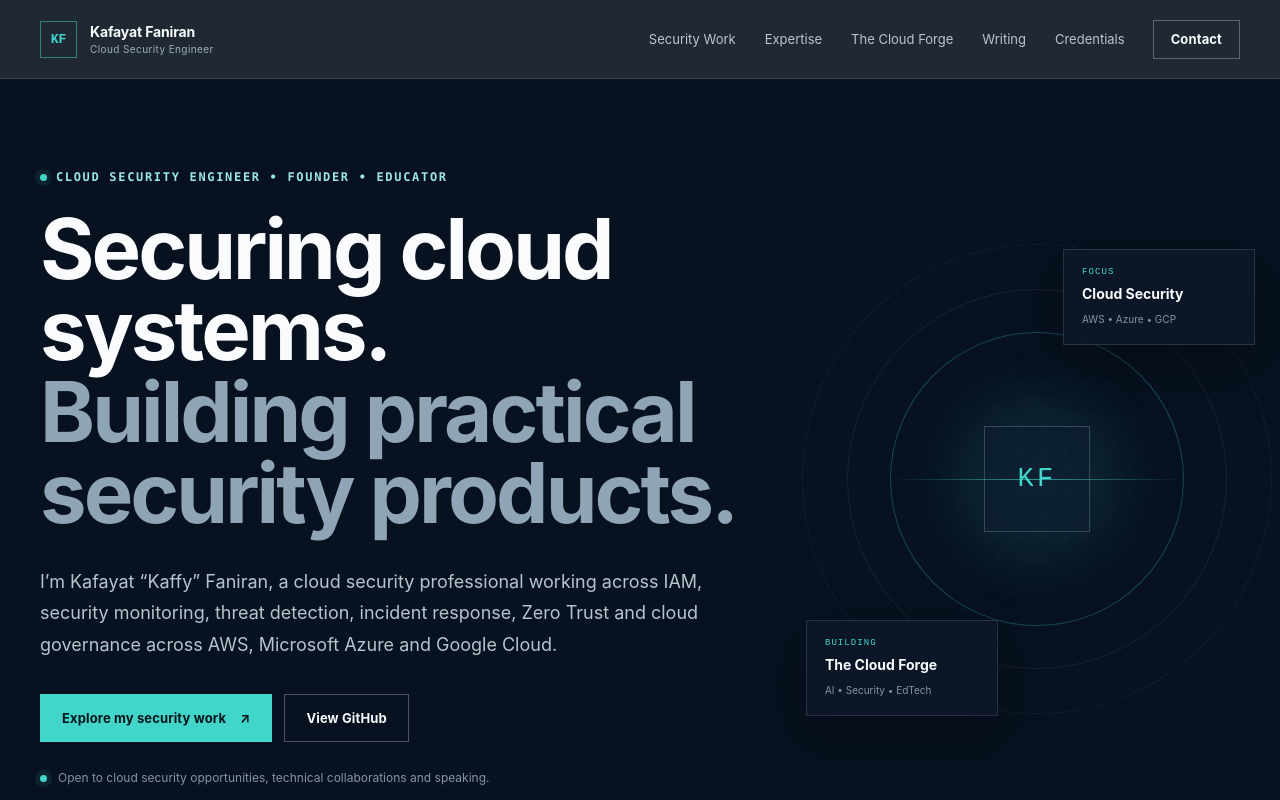
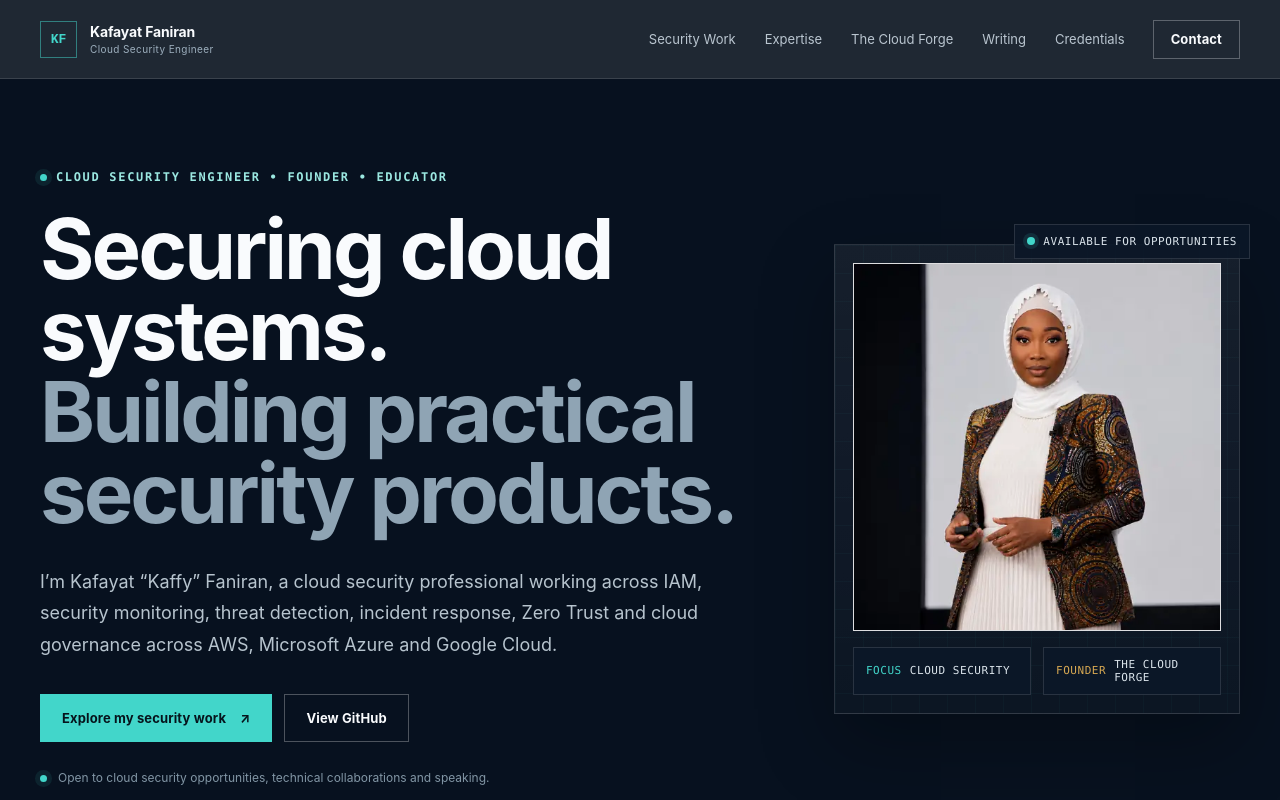
Before and after one commit to KaffyDevelops/kaffy-portfolio, a Next.js app: page / in a window 1280 px wide. Shown: the top 800 px of the page. Built offline with nearby package versions, Linux system fonts and the light colour scheme.

Commit message:
feat: feature Kaffy's professional portrait in homepage hero

```diff
--- a/src/app/page.tsx
+++ b/src/app/page.tsx
@@ -1,5 +1,7 @@
 import Link from "next/link";
+import Image from "next/image";
 import { SiteFooter, SiteHeader } from "@/components/SiteShell";
+import { kaffyPortrait } from "@/lib/portrait";
 
 const expertise = [
   { number: "01", title: "Identity & Access", copy: "IAM, least privilege, RBAC, MFA, Conditional Access, privileged access, access reviews and Zero Trust identity." },
@@ -15,7 +17,22 @@ const credentials = [
   ["Google Cybersecurity Professional Certificate", "Google", "Professional certificate"],
   ["AWS Certified Cloud Practitioner", "Amazon Web Services", "Cloud certification"],
   ["Microsoft Certified: Azure Fundamentals", "Microsoft", "AZ-900"],
+  ["Cybersecurity Bootcamp", "Zero To Mastery", "Completed"],
 ];
+
+const heroBadgeStyle = {
+  display: "inline-flex",
+  alignItems: "center",
+  gap: "8px",
+  padding: "10px 12px",
+  border: "1px solid rgba(255,255,255,.12)",
+  background: "rgba(11,23,40,.92)",
+  color: "#dbe4eb",
+  fontFamily: "ui-monospace, SFMono-Regular, Menlo, monospace",
+  fontSize: "11px",
+  letterSpacing: ".05em",
+  textTransform: "uppercase" as const,
+};
 
 export default function Home() {
   return (
@@ -34,11 +51,70 @@ export default function Home() {
               </div>
               <p className="availability"><span /> Open to cloud security opportunities, technical collaborations and speaking.</p>
             </div>
-            <div className="hero-visual" aria-hidden="true">
-              <div className="signal-card signal-top"><small>FOCUS</small><strong>Cloud Security</strong><span>AWS • Azure • GCP</span></div>
-              <div className="visual-core"><span className="core-ring ring-one" /><span className="core-ring ring-two" /><div className="monogram">KF</div><div className="scan-line" /></div>
-              <div className="signal-card signal-bottom"><small>BUILDING</small><strong>The Cloud Forge</strong><span>AI • Security • EdTech</span></div>
-              <div className="grid-dots" />
+
+            <div className="hero-visual">
+              <div style={{ width: "100%", maxWidth: 430, margin: "0 auto", position: "relative" }}>
+                <div
+                  style={{
+                    position: "absolute",
+                    top: -20,
+                    right: -10,
+                    zIndex: 3,
+                    ...heroBadgeStyle,
+                  }}
+                >
+                  <span style={{ width: 8, height: 8, borderRadius: 999, background: "#42d6ca", boxShadow: "0 0 0 4px rgba(66,214,202,.12)" }} />
+                  Available for opportunities
+                </div>
+
+                <div
+                  style={{
+                    position: "relative",
+                    background: "linear-gradient(180deg, rgba(255,255,255,.06), rgba(255,255,255,.02))",
+                    border: "1px solid rgba(255,255,255,.12)",
+                    padding: 18,
+                    boxShadow: "0 30px 70px rgba(0,0,0,.28)",
+                    overflow: "hidden",
+                  }}
+                >
+                  <div
+                    aria-hidden="true"
+                    style={{
+                      position: "absolute",
+                      inset: 0,
+                      backgroundImage: "linear-gradient(rgba(66,214,202,.05) 1px, transparent 1px), linear-gradient(90deg, rgba(66,214,202,.05) 1px, transparent 1px)",
+                      backgroundSize: "28px 28px",
+                      opacity: 0.7,
+                      pointerEvents: "none",
+                    }}
+                  />
+
+                  <div style={{ position: "relative", border: "1px solid rgba(255,255,255,.14)", background: "#d8d8db" }}>
+                    <Image
+                      src={kaffyPortrait}
+                      alt="Professional portrait of Kafayat Kaffy Faniran"
+                      width={520}
+                      height={520}
+                      unoptimized
+                      priority
+                      style={{ width: "100%", height: "auto", display: "block" }}
+                    />
+                  </div>
+
+                  <div
+                    style={{
+                      position: "relative",
+                      display: "grid",
+                      gridTemplateColumns: "repeat(2, minmax(0, 1fr))",
+                      gap: 12,
+                      marginTop: 16,
+                    }}
+                  >
+                    <div style={heroBadgeStyle}><span style={{ color: "#42d6ca" }}>Focus</span> Cloud Security</div>
+                    <div style={heroBadgeStyle}><span style={{ color: "#d7a852" }}>Founder</span> The Cloud Forge</div>
+                  </div>
+                </div>
+              </div>
             </div>
           </div>
         </section>
@@ -64,11 +140,13 @@ export default function Home() {
                 <div className="project-art terminal-art"><div className="terminal-bar"><i/><i/><i/></div><code>SecurityAlert<br/>| where Severity in ("High", "Medium")<br/>| summarize count() by AlertName</code><div className="alert-chip">SENTINEL • KQL</div></div>
                 <div className="project-copy"><h3>Microsoft Sentinel SOC & Threat Detection</h3><p>Log ingestion, custom KQL detection, incident simulation and investigation using Microsoft Sentinel.</p><div className="tag-row"><span>Microsoft Sentinel</span><span>Entra ID</span><span>KQL</span><span>Incident Response</span></div><strong className="text-link">Read technical case study ↗</strong></div>
               </Link>
+
               <Link href="/work/enterprise-iam-transformation" className="project-card">
                 <div className="project-meta"><span>02</span><span>FICTIONAL ENTERPRISE SCENARIO</span></div>
                 <div className="project-art iam-art"><div className="iam-node root">IDENTITY</div><div className="iam-node n1">RBAC</div><div className="iam-node n2">MFA</div><div className="iam-node n3">PIM</div><div className="iam-node n4">REVIEWS</div></div>
                 <div className="project-copy"><h3>Enterprise Azure IAM Transformation</h3><p>Current-state assessment and target IAM design addressing excessive privilege, stale access, weak authentication and governance gaps.</p><div className="tag-row"><span>Entra ID</span><span>RBAC</span><span>Conditional Access</span><span>PIM</span></div><strong className="text-link">Explore the IAM case study ↗</strong></div>
               </Link>
+
               <Link href="/work/cloud-forge-security" className="project-card">
                 <div className="project-meta"><span>03</span><span>PRODUCT DEVELOPMENT</span></div>
                 <div className="project-art forge-art"><div className="forge-stack"><span>AI COACH</span><span>ASSESSMENT</span><span>EVIDENCE</span><span>RLS + SECURITY</span></div><div className="forge-orbit">CF</div></div>
@@ -81,7 +159,13 @@ export default function Home() {
         <section id="expertise" className="section section-dark expertise-section">
           <div className="container">
             <div className="section-heading"><p className="eyebrow">TECHNICAL CAPABILITY</p><h2>Security organised around the problems that matter.</h2></div>
-            <div className="expertise-grid">{expertise.map((item) => <article className="expertise-card" key={item.number}><span>{item.number}</span><h3>{item.title}</h3><p>{item.copy}</p></article>)}</div>
+            <div className="expertise-grid">
+              {expertise.map((item) => (
+                <article className="expertise-card" key={item.number}>
+                  <span>{item.number}</span><h3>{item.title}</h3><p>{item.copy}</p>
+                </article>
+              ))}
+            </div>
           </div>
         </section>
 
@@ -95,14 +179,22 @@ export default function Home() {
         <section id="credentials" className="section section-light credentials-section">
           <div className="container">
             <div className="section-heading split-heading"><div><p className="eyebrow dark">CREDENTIALS</p><h2>Structured learning. Applied through projects.</h2></div><p>Credentials support the technical story, but the portfolio prioritises demonstrable security work and evidence.</p></div>
-            <div className="credential-grid">{credentials.map(([name, issuer, detail], index) => <article className="credential-card" key={name}><span className="credential-index">0{index + 1}</span><div><h3>{name}</h3><p>{issuer}</p><small>{detail}</small></div></article>)}</div>
+            <div className="credential-grid">
+              {credentials.map(([name, issuer, detail], index) => (
+                <article className="credential-card" key={name}><span className="credential-index">{String(index + 1).padStart(2, "0")}</span><div><h3>{name}</h3><p>{issuer}</p><small>{detail}</small></div></article>
+              ))}
+            </div>
           </div>
         </section>
 
         <section id="writing" className="section writing-section">
           <div className="container writing-grid">
             <div><p className="eyebrow dark">WRITING & PUBLIC EDUCATION</p><h2>Technical enough for engineers. Clear enough for decision-makers.</h2></div>
-            <div className="publication-list"><article><span>01</span><div><small>NEWSLETTER</small><h3>CEO Cloud Security Memo</h3><p>Cloud security, resilience, IAM and cyber risk translated into practical guidance for business leaders.</p><strong>2,500+ subscribers</strong></div></article><article><span>02</span><div><small>TECHNICAL EDUCATION</small><h3>Cloud Beginners</h3><p>Practical cloud and cybersecurity education focused on clarity, employability and real-world application.</p></div></article><article><span>03</span><div><small>IN PRODUCTION</small><h3>The A–Z of Identity and Access Management</h3><p>Cloud-specific practical editions for Microsoft Azure, AWS and Google Cloud.</p></div></article></div>
+            <div className="publication-list">
+              <article><span>01</span><div><small>NEWSLETTER</small><h3>CEO Cloud Security Memo</h3><p>Cloud security, resilience, IAM and cyber risk translated into practical guidance for business leaders.</p><strong>2,500+ subscribers</strong></div></article>
+              <article><span>02</span><div><small>TECHNICAL EDUCATION</small><h3>Cloud Beginners</h3><p>Practical cloud and cybersecurity education focused on clarity, employability and real-world application.</p></div></article>
+              <article><span>03</span><div><small>IN PRODUCTION</small><h3>The A–Z of Identity and Access Management</h3><p>Cloud-specific practical editions for Microsoft Azure, AWS and Google Cloud.</p></div></article>
+            </div>
           </div>
         </section>
 
```
